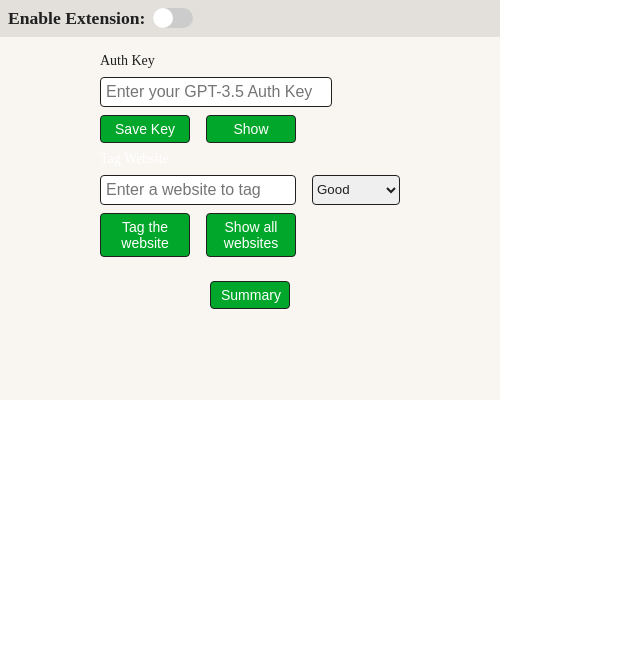
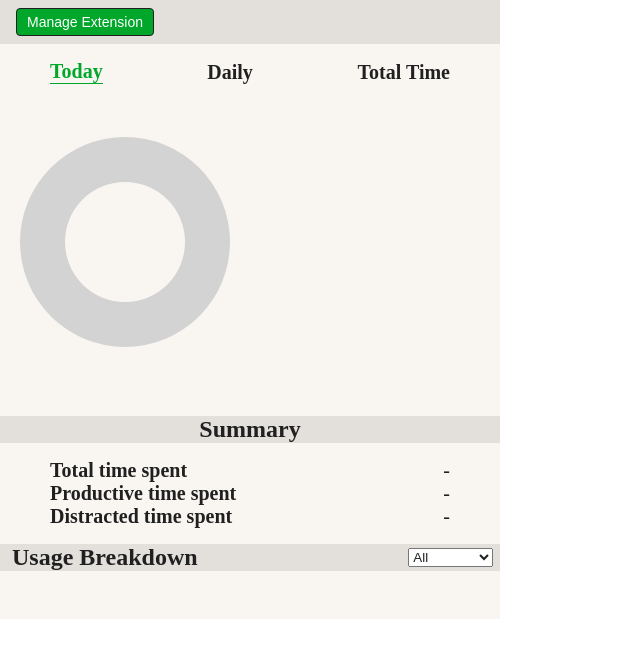
Before and after one commit to prs2002/deep-work, a React (Create React App) app: page / in a window 1280 px wide. Shown: the top 658 px of the page, without its empty margins (0-640 px from the left). Built offline with nearby package versions, Linux system fonts and the light colour scheme; the HTML template or start-up script is replaced by a standard one.

Commit message:
made some UI changes

```diff
--- a/src/App.css
+++ b/src/App.css
@@ -1,6 +1,6 @@
 .app {
   width: 500px;
-  height: 400px;
+  height: fit-content;
   background-color: var(--background-color);
   overflow: auto;
 }
--- a/src/App.tsx
+++ b/src/App.tsx
@@ -7,9 +7,9 @@ import SummaryPage from "./pages/SummaryPage";
 function App() {
   const [page, setPage] = useState<number>(0);
   const pageOptions = [
+    <SummaryPage setPage={setPage}></SummaryPage>,
     <MainPage setPage={setPage}></MainPage>,
     <TagWebsitePage setPage={setPage}></TagWebsitePage>,
-    <SummaryPage setPage={setPage}></SummaryPage>,
   ];
   return <div className="app">{pageOptions[page]}</div>;
 }
--- a/src/components/TagInput.tsx
+++ b/src/components/TagInput.tsx
@@ -48,7 +48,7 @@ const Input = ({ label, placeholder, setPage }: InputProps) => {
   };
 
   const handleChangePage = () => {
-    setPage(1);
+    setPage(2);
   };
 
   const handleTagChange = (event: ChangeEvent<HTMLSelectElement>) => {
--- a/src/pages/MainPage.tsx
+++ b/src/pages/MainPage.tsx
@@ -17,7 +17,7 @@ export default function MainPage({ setPage }: MainPageProps) {
       <div className="main-page-body">
         <Input label="Auth Key" placeholder="Enter your GPT-3.5 Auth Key" />
         <TagInput label="Tag Website" placeholder="Enter a website to tag" setPage={setPage} />
-        <button className="summary-button" onClick={() => setPage(2)}>
+        <button className="summary-button" onClick={() => setPage(0)}>
           Summary
         </button>
       </div>
--- a/src/pages/SummaryPage.css
+++ b/src/pages/SummaryPage.css
@@ -1,6 +1,5 @@
 .summary-page-container {
   width: 500px;
-  height: 400px;
   background-color: var(--background-color);
 }
 
@@ -10,6 +9,7 @@
   gap: 0.5rem;
   height: 10%;
   width: 100%;
+  padding: 0.5em 0;
   background-color: var(--header-color);
 }
 
@@ -48,7 +48,7 @@
 }
 
 .back-button {
-  width: 80px;
+  min-width: 80px;
   padding: 5px 10px;
   font-size: 14px;
   background-color: var(--green);
--- a/src/pages/SummaryPage.tsx
+++ b/src/pages/SummaryPage.tsx
@@ -20,14 +20,14 @@ export default function SummaryPage({ setPage }: { setPage: any }) {
   };
 
   const handlePage = () => {
-    setPage(0);
+    setPage(1);
   };
 
   return (
     <div className="summary-page-container">
       <div className="summary-page-header">
         <button className="back-button" onClick={handlePage}>
-          Back
+          Manage Extension
         </button>
       </div>
       <div className="summary-page-body">
```
